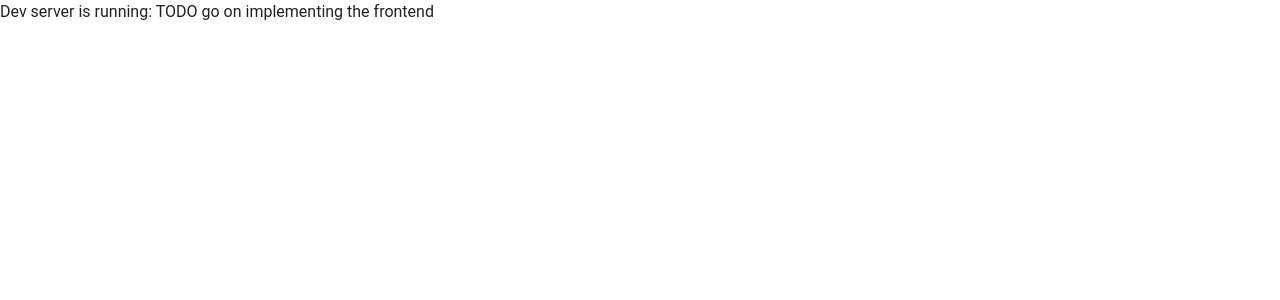
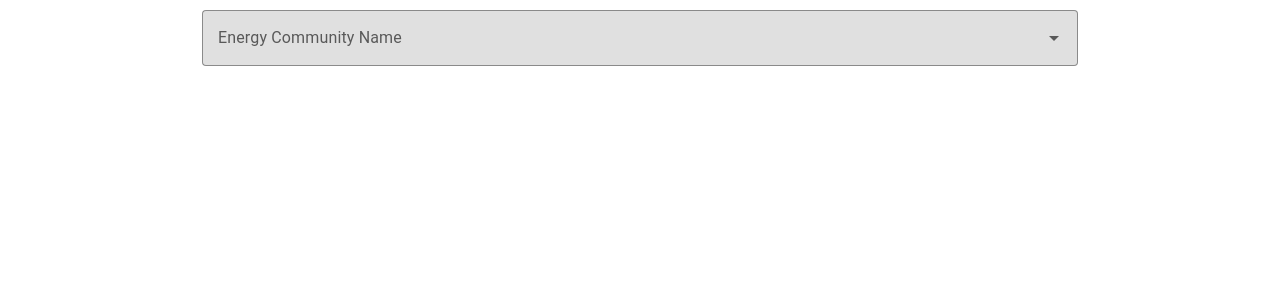
Before and after one commit to danish981/vue3-challenge-energy-communities, a Vue app: page / in a window 1280 px wide. Shown: the top 300 px of the page. Built offline with nearby package versions, Linux system fonts and the light colour scheme.

Commit message:
making progress in building the app

```diff
--- a/src/components/AutocompleteSelect.vue
+++ b/src/components/AutocompleteSelect.vue
@@ -1,12 +1,38 @@
 <template>
-  <div></div>
-  <!-- TODO: Implement autocomplete and multiselect form field using Vuetify -->
+  <!-- todo: Implement autocomplete and multiselect form field using Vuetify -->
+
+  <div class="middle-centered">
+    <v-autocomplete
+        density="default"
+        label="Energy Community Name"
+        :items="['Community 1', 'Community 2', 'Community 3', 'Community 4', 'Community 5']"
+        chips
+        bg-color="#E0E0E0"
+        clearable
+        multiple
+        variant="outlined"
+    >
+    </v-autocomplete>
+  </div>
 </template>
 
 <script setup>
 // TODO: Utilize Vue Composition API for managing states and logic
+
+import {energyCommunityStore} from "@/stores/energyCommunityStore";
+
+console.log(energyCommunityStore().getCommunities())
+
+
 </script>
 
 <style scoped>
-/* Component specific styles */
+.middle-centered {
+  margin: 0 auto;
+  text-align: center;
+  width: 70%;
+  padding: 10px;
+}
+
+
 </style>
--- a/src/components/EnergyCommunityTable.vue
+++ b/src/components/EnergyCommunityTable.vue
@@ -1,10 +1,60 @@
 <template>
-  <div></div>
+
   <!-- TODO: Implement data table with CRUD operations -->
+
+  <v-table density="compact">
+    <thead>
+    <tr>
+      <th class="text-left">
+        id
+      </th>
+      <th class="text-left">
+        Name
+      </th>
+      <th class="text-left">
+        Usage
+      </th>
+      <th class="text-left">
+        Location
+      </th>
+      <th class="text-left">
+        Type
+      </th>
+      <th class="text-left">
+        Start Date
+      </th>
+    </tr>
+    </thead>
+    <tbody>
+    <tr
+        v-for="item in energyCommunityStore"
+        :key="item.id"
+    >
+      <td>{{ item.id }}</td>
+      <td>{{ item.name }}</td>
+      <td>{{ item.energyUsage }}</td>
+      <td>{{ item.members }}</td>
+      <td>{{ item.location }}</td>
+      <td>{{ item.energyType }}</td>
+      <td>{{ item.startDate }}</td>
+    </tr>
+    </tbody>
+  </v-table>
+
+
 </template>
 
 <script setup>
 // TODO: Use Pinia for state management and Vue Composition API for component logic
+
+import {energyCommunityStore} from "@/stores/energyCommunityStore";
+
+console.log(energyCommunityStore[0])
+
+
+
+
+
 </script>
 
 <style scoped>
--- a/src/services/EnergyCommunityService.js
+++ b/src/services/EnergyCommunityService.js
@@ -5,14 +5,14 @@ export default {
         return Promise.resolve(energyCommunities);
     },
     createCommunity(data) {
-        const newCommunity = { ...data, id: energyCommunities.length + 1 };
+        const newCommunity = {...data, id: energyCommunities.length + 1};
         energyCommunities.push(newCommunity);
         return Promise.resolve(newCommunity);
     },
     updateCommunity(data) {
         const index = energyCommunities.findIndex(community => community.id === data.id);
         if (index !== -1) {
-            energyCommunities[index] = { ...energyCommunities[index], ...data };
+            energyCommunities[index] = {...energyCommunities[index], ...data};
             return Promise.resolve(energyCommunities[index]);
         } else {
             return Promise.reject(new Error("Community not found"));
--- a/src/stores/energyCommunityStore.js
+++ b/src/stores/energyCommunityStore.js
@@ -1,16 +1,25 @@
-// src/store/energyCommunityStore.js
-import { defineStore } from 'pinia';
+import {defineStore} from 'pinia';
+import EnergyCommunityService from '../services/EnergyCommunityService';
 
-export const useEnergyCommunityStore = defineStore('energyCommunity', {
+export const energyCommunityStore = defineStore('energyCommunityStore', {
     state: () => ({
         // TODO: Define the state for storing energy communities data
         // Hint: You might need an array for communities and possibly other state variables for loading or error management
+        communities: EnergyCommunityService.fetchCommunities(),
+        loading: false,
+        error: null
     }),
+
     actions: {
         // TODO: Implement an action to fetch communities data using the EnergyCommunityService
         // This should update the state appropriately with the data, loading status, and any errors
 
+        getCommunities() {
+            return EnergyCommunityService.fetchCommunities();
+        }
+
         // TODO: Implement create, update, and delete actions for communities
         // Each action should interact with the EnergyCommunityService and update the state accordingly
+
     }
 });
--- /dev/null
+++ b/src/styles/style.css
@@ -0,0 +1,9 @@
+
+
+
+/* todo : put the whole styling code here */
+/* todo : the stylesheet is not working  */
+
+body {
+    background-color: dodgerblue !important;
+}
--- a/src/views/Home.vue
+++ b/src/views/Home.vue
@@ -1,16 +1,19 @@
 <script setup>
 import AutocompleteSelect from '@/components/AutocompleteSelect.vue';
-import EnergyCommunityTable from '@/components/EnergyCommunityTable.vue';
 import Charts from '@/components/Charts.vue';
-
 </script>
 
 <template>
   <div>
-    Dev server is running: TODO go on implementing the frontend
-    <!-- TODO: Place components here -->
+    <!-- Dev server is running: TODO go on implementing the frontend -->
+
+    <!-- todo : Place components here -->
     <AutocompleteSelect></AutocompleteSelect>
-    <energy-community-table></energy-community-table>
+    <!-- <energy-community-table></energy-community-table>-->
+
+
+    <!-- todo : chart should be in separate route / page -->
     <charts></charts>
+
   </div>
 </template>
```
Also changed, not shown: src/main.js (+8 -6 lines).
